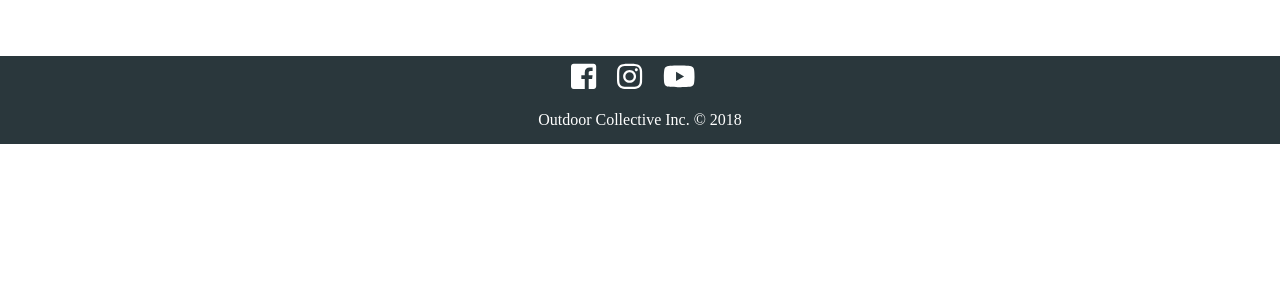
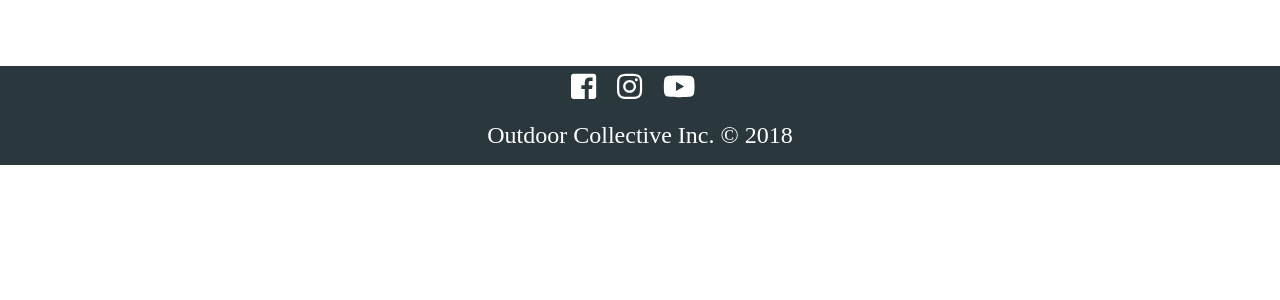
Before and after one commit to ermiljordan/OutdoorCollectives1, a WordPress theme: template themes/odc/page.php in a window 1280 px wide. Shown: the part 90-390 px from the top of the page. Run offline with PHP 8.4 and a stand-in for WordPress, Linux system fonts and the light colour scheme; the site name, menu and one post (Sample post) are stand-ins, and other content is empty; some libraries are stand-ins or nearby versions.

Commit message:
style desktop

```diff
--- a/themes/odc/sass/_global.scss
+++ b/themes/odc/sass/_global.scss
@@ -2,6 +2,9 @@
   max-width: 100%;
   margin: 0 auto;
   padding: 0 10%;
+  @include tablet {
+    padding: 0;
+  }
 }
 h2 {
   font-family:'Novecento';
@@ -15,6 +18,9 @@ h2 {
   padding-top: 2rem;
   padding-bottom: 2rem;
   max-width: 80%;
+  @include tablet {
+    font-size: 2.4rem;
+  }
 }
 p {
   max-width: 80%;
@@ -26,6 +32,10 @@ p {
   color: white;
   text-align: center;
   line-height: 1;
+  @include tablet {
+    font-size: 1.5rem;
+    line-height: 1.1;
+  }
 }
   h3 {
     font-family: 'Merriweather';
@@ -34,6 +44,9 @@ p {
     color: #2a373c;
     text-align: center;
     text-transform: uppercase;
+    @include tablet {
+      font-size: 1.5rem;
+    }
   }
 
   // FANCY LINES
@@ -55,6 +68,9 @@ p {
     border-top: 1px solid black;
     top: 0;
     width: 55px;
+    @include tablet {
+      width: 100px;
+    }
   }
   .fancy span:before {
     right: 100%;
--- a/themes/odc/sass/_home.scss
+++ b/themes/odc/sass/_home.scss
@@ -48,6 +48,12 @@ img.logo-circle {
     margin-bottom: 0;
     margin-left: 0;
     padding-left: 0;
+      @include tablet {
+        width: 65%;
+        display: flex;
+        flex-direction: column;
+        margin: 0 auto;
+      }
   }
     li {
       border: 1px solid #e1e1e1;
@@ -61,6 +67,9 @@ img.logo-circle {
   height: 190px;
   overflow: hidden;
   position: relative;
+  @include tablet {
+    height: 250px;
+  }
     .wp-post-image {
       left: 50%;
       max-height: 250px;
@@ -69,6 +78,9 @@ img.logo-circle {
       top:50%;
       transform: translate(-50%,-52%);
       width: auto;
+      @include tablet {
+        max-height: 325px;
+      }
     }
 }
 .content p{
@@ -82,8 +94,10 @@ img.logo-circle {
   align-items: center;
   color: #fff;
   font-size: 1rem;
-
   height: 15vh;
+  @include tablet {
+    font-size: 1.7rem;
+  }
 }
 }
 .about-zypher {
--- a/themes/odc/style.css
+++ b/themes/odc/style.css
@@ -991,6 +1017,10 @@ p {
   color: white;
   text-align: center;
   line-height: 1; }
+  @media (min-width: 600px) {
+    p {
+      font-size: 1.5rem;
+      line-height: 1.1; } }
 
 h3 {
   font-family: 'Merriweather';
```
Also changed, not shown: other parts of themes/odc/style.css (+33 -0 lines), themes/odc/build/css/style.min.css, 1 other file.
